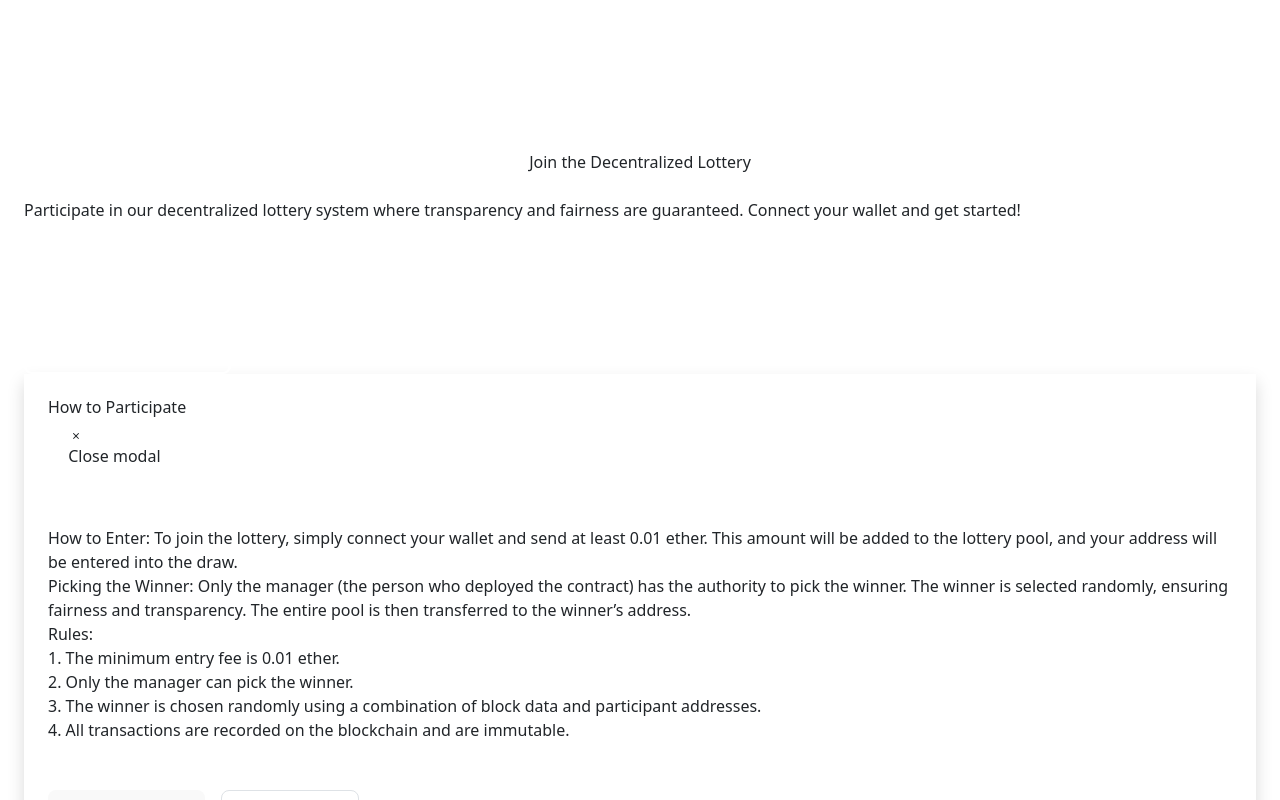
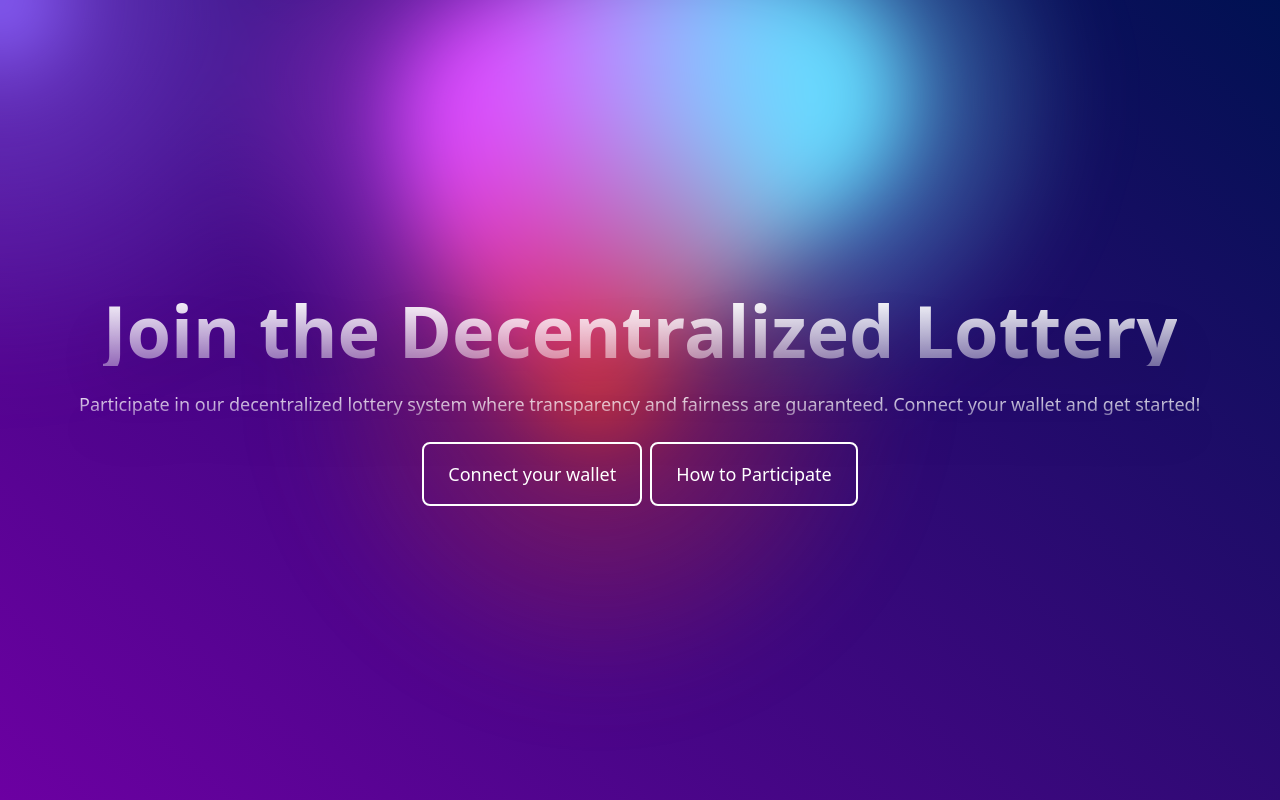
Before and after one commit to Jagadeeshftw/Decentralized_Lottery_App, a Next.js app: page / in a window 1280 px wide. Built offline with nearby package versions, Linux system fonts and the light colour scheme.

Commit message:
Adding new configs

```diff
--- /dev/null
+++ b/tailwind.config.ts
@@ -0,0 +1,77 @@
+/** @type {import('tailwindcss').Config} */
+
+const defaultTheme = require("tailwindcss/defaultTheme");
+
+const colors = require("tailwindcss/colors");
+const {
+  default: flattenColorPalette,
+} = require("tailwindcss/lib/util/flattenColorPalette");
+
+module.exports = {
+  content: [
+    "./app/**/*.{js,ts,jsx,tsx,mdx}",
+    "./pages/**/*.{js,ts,jsx,tsx,mdx}",
+    "./components/**/*.{js,ts,jsx,tsx,mdx}",
+
+    // Or if using `src` directory:
+    "./src/**/*.{js,ts,jsx,tsx,mdx}",
+  ],
+  darkMode: "class",
+  theme: {
+    extend: {
+      animation: {
+        first: "moveVertical 30s ease infinite",
+        second: "moveInCircle 20s reverse infinite",
+        third: "moveInCircle 40s linear infinite",
+        fourth: "moveHorizontal 40s ease infinite",
+        fifth: "moveInCircle 20s ease infinite",
+      },
+      keyframes: {
+        moveHorizontal: {
+          "0%": {
+            transform: "translateX(-50%) translateY(-10%)",
+          },
+          "50%": {
+            transform: "translateX(50%) translateY(10%)",
+          },
+          "100%": {
+            transform: "translateX(-50%) translateY(-10%)",
+          },
+        },
+        moveInCircle: {
+          "0%": {
+            transform: "rotate(0deg)",
+          },
+          "50%": {
+            transform: "rotate(180deg)",
+          },
+          "100%": {
+            transform: "rotate(360deg)",
+          },
+        },
+        moveVertical: {
+          "0%": {
+            transform: "translateY(-50%)",
+          },
+          "50%": {
+            transform: "translateY(50%)",
+          },
+          "100%": {
+            transform: "translateY(-50%)",
+          },
+        },
+      },
+    },
+  },
+  plugins: [addVariablesForColors],
+};
+function addVariablesForColors({ addBase, theme }: any) {
+  let allColors = flattenColorPalette(theme("colors"));
+  let newVars = Object.fromEntries(
+    Object.entries(allColors).map(([key, val]) => [`--${key}`, val])
+  );
+
+  addBase({
+    ":root": newVars,
+  });
+}
```
